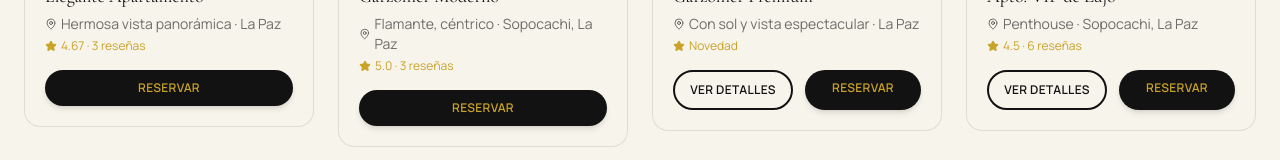
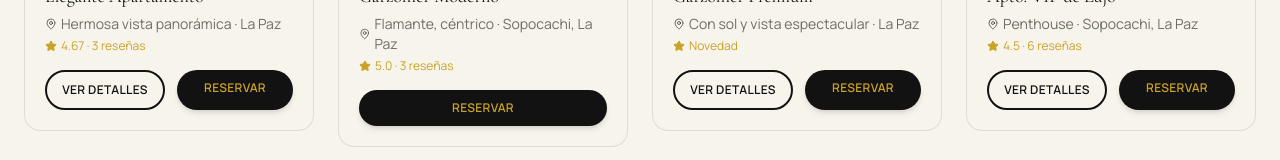
Before and after one commit to BladimirBLopez/andes-stay, a Next.js app: page / in a window 1280 px wide. Shown: the part 1939-2099 px from the top of the page. Built offline with nearby package versions, Linux system fonts and the light colour scheme.

Commit message:
Conectar Elegante Apartamento con su pagina de detalle en Home

```diff
--- a/app/page.tsx
+++ b/app/page.tsx
@@ -23,7 +23,7 @@ import { useLanguage } from "./LanguageContext";
 const WHATSAPP_NUMBER = "59176570041";
 
 const apartamentos = [
-  { id: 1, nombre: "Elegante Apartamento", detalle: "Hermosa vista panorámica", zona: "La Paz", rating: "4.67 · 3 reseñas", fotos: [], slug: null },
+  { id: 1, nombre: "Elegante Apartamento", detalle: "Hermosa vista panorámica", zona: "La Paz", rating: "4.67 · 3 reseñas", fotos: ["elegante-sala-1", "elegante-sala-2", "elegante-sala-3"], slug: "elegante-apartamento" },
   { id: 2, nombre: "Garzonier Moderno", detalle: "Flamante, céntrico", zona: "Sopocachi, La Paz", rating: "5.0 · 3 reseñas", fotos: [], slug: null },
   { id: 3, nombre: "Garzonier Premium", detalle: "Con sol y vista espectacular", zona: "La Paz", rating: "Novedad", fotos: ["premium-sala-1", "premium-sala-2", "premium-sala-3"], slug: "garzonier-premium" },
   { id: 4, nombre: "Apto. VIP de Lujo", detalle: "Penthouse", zona: "Sopocachi, La Paz", rating: "4.5 · 6 reseñas", fotos: ["vip-sala-1", "vip-sala-2", "vip-sala-3"], slug: "vip-de-lujo" },
```
